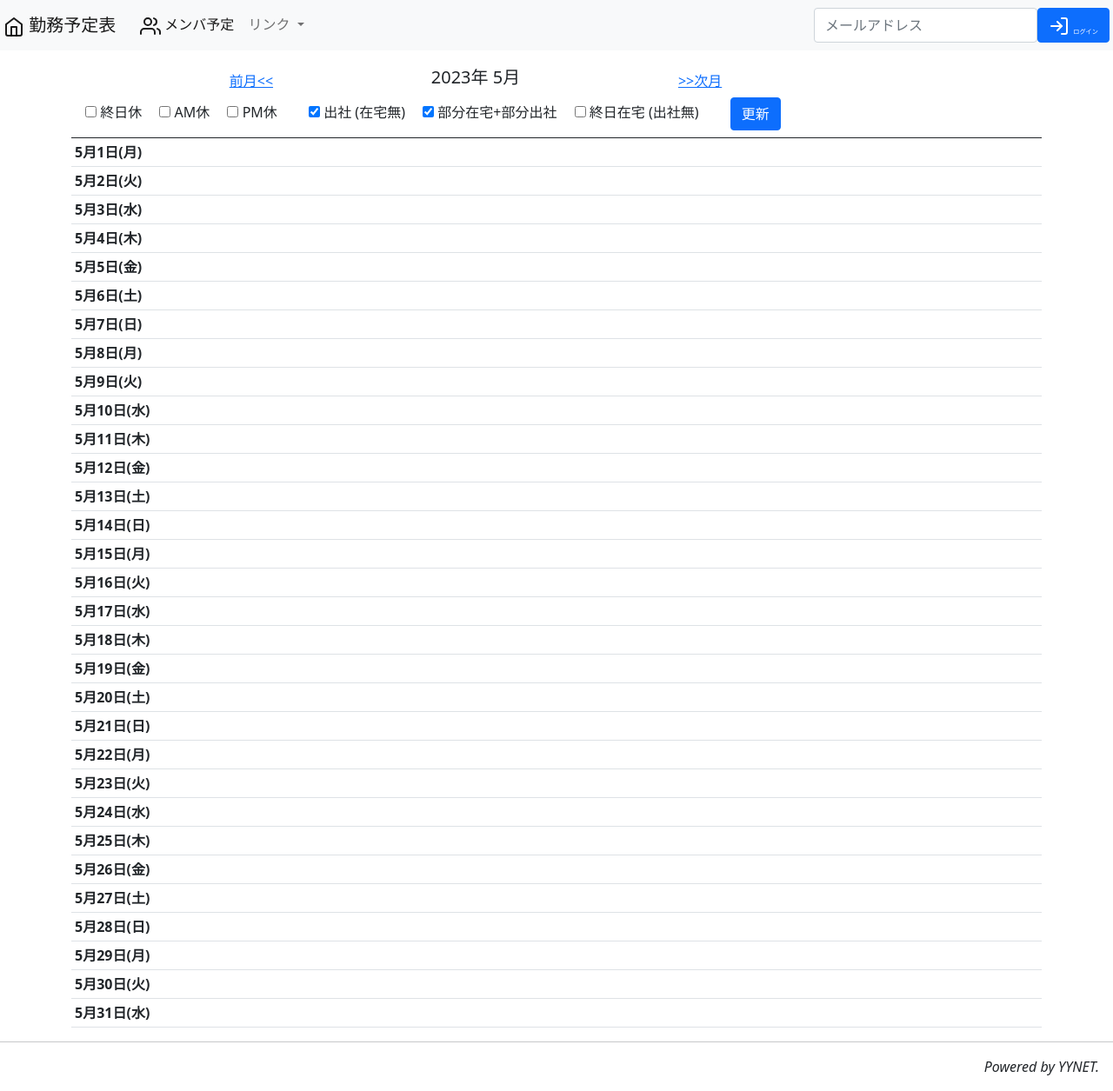
After one commit to yynet2022/swsm, a Django app: page /swsm/usersmonthschedules/ in a window 1280 px wide. The commit adds this page. Shown: the whole page at 87% size. Run offline with Django 3.2, Linux system fonts and the light colour scheme; lists and menus that the app fills with data are empty.

Commit message:
Add usersmonthschedules.

```diff
--- a/swsm/templates/swsm/includes/menubar.html
+++ b/swsm/templates/swsm/includes/menubar.html
@@ -9,7 +9,7 @@
     <form method="POST" action="{% url 'swsm:workstatus' %}">
       {% csrf_token %}
       <div class="input-group">
-      <input name="next" type="hidden" value="{{ request.path }}">
+      <input name="next" type="hidden" value="{{ request.get_full_path }}">
       {% if not user.workstatus or user.workstatus.status == 0 %}
       <button type="submit" class="btn btn-primary text-nowrap p-1"
 	      name="workstatus" value="in">勤務開始</button>
--- /dev/null
+++ b/swsm/templates/swsm/usersmonthschedules.html
@@ -0,0 +1,115 @@
+{% extends 'swsm/base.html' %}
+
+{% block menubar %}
+{% with with_workstatus=True %}
+{% include 'swsm/includes/menubar.html' %}
+{% endwith %}
+{% endblock %}
+
+{% block content %}
+
+<div class="col-auto">
+  <form id="id__form_umsnavi">
+    <div class="col-12 col-lg-10 d-flex justify-content-evenly">
+      <button type="submit" id="id_prev" class="btn btn-link mx-2"
+	      name="form_navi" value="prev">前月&lt;&lt;</button>
+      <span class="lead">
+	{{ month_curr|date:"Y年 n月" }}
+      </span>
+      <button type="submit" id="id_next" class="btn btn-link mx-2"
+	      name="form_navi" value="next">&gt;&gt;次月</button>
+    </div>
+
+    {% if today.month != date.month or today.year != date.year %}
+    <div class="col-12 col-lg-10 d-flex justify-content-center">
+      <button type="submit" id="id_today" class="btn btn-link mx-2"
+	      name="form_navi" value="today">
+	（{{today|date:"Y年n月"}}へ）
+      </button>
+    </div>
+    {% endif %}
+
+    <span class="col-auto m-1 p-1" role="group">
+      <span class="m-1 p-1">
+	<input type="checkbox" id="v10" name="v10" {{cv.v10}}>
+	<label for="v10">終日休</label>
+      </span>
+
+      <span class="m-1 p-1">
+	<input type="checkbox" id="v20" name="v20" {{cv.v20}}>
+	<label for="v20">AM休</label>
+      </span>
+
+      <span class="m-1 p-1">
+	<input type="checkbox" id="v30" name="v30" {{cv.v30}}>
+	<label for="v30">PM休</label>
+      </span>
+    </span>
+    <span class="col-auto m-1 p-1" role="group">
+      <span class="m-1 p-1">
+	<input type="checkbox" id="w10" name="w10" {{cv.w10}}>
+	<label for="w10">出社 (在宅無)</label>
+      </span>
+
+      <span class="m-1 p-1">
+	<input type="checkbox" id="w20" name="w20" {{cv.w20}}>
+	<label for="w20">部分在宅+部分出社</label>
+      </span>
+
+      <span class="m-1 p-1">
+	<input type="checkbox" id="w30" name="w30" {{cv.w30}}>
+	<label for="w30">終日在宅 (出社無)</label>
+      </span>
+
+    </span>
+    <span class="col-auto m-1 p-1">
+      <button type="submit" id="id__form_submit" class="btn btn-primary mx-2"
+	      name="form_submit" value="update">更新</button>
+    </span>
+  </form>
+</div>
+<div class="w-100"></div>
+
+<table class="table table-sm">
+  <thead>
+    <tr>
+      <th></th>
+      {% for q in qlist %}
+      <td><a href="{% url 'swsm:monthschedules_eid' q.user.get_eid %}">
+	  {% if q.user.usersetting.nickname %}
+	  {{ q.user.usersetting.nickname }}
+	  {% else %}
+	  {{ q.user.get_short_name }}
+	  {% endif %}
+      </a></td>
+      {% endfor %}
+    </tr>
+  </thead>
+  <tbody>
+    {% for x in mday_schedules %}
+    <tr>
+      <th>{{ x.date|date:"n月j日(D)" }} </th>
+      {% for xx in x.q %}
+      <td>{{xx}}</td>
+      {% endfor %}
+    </tr>
+    {% endfor %}
+  </tbody>
+</table>
+{% endblock %}
+
+{% block extrajs %}
+<script>
+  (function($){
+      $("#id_prev").click(function() {
+	  $("#id__form_umsnavi").attr("action", "{% url apptag month_prev.year month_prev.month %}");
+      })
+      $("#id_next").click(function() {
+	  $("#id__form_umsnavi").attr("action", "{% url apptag month_next.year month_next.month %}");
+      })
+      $("#id_today").click(function() {
+	  $("#id__form_umsnavi").attr("action", "{% url apptag %}");
+      })
+  })(jQuery);
+</script>
+{% endblock %}
--- a/swsm/urls.py
+++ b/swsm/urls.py
@@ -22,6 +22,11 @@ urlpatterns = [
          views.MonthSchedulesEID.as_view(), name='monthschedules_eid'),
     path('monthschedules/<eid>/<int:year>/<int:month>/',
          views.MonthSchedulesEID.as_view(), name='monthschedules_eid'),
+
+    path('usersmonthschedules/',
+         views.UsersMonthSchedulesView.as_view(), name='usersmonthschedules'),
+    path('usersmonthschedules/<int:year>/<int:month>/',
+         views.UsersMonthSchedulesView.as_view(), name='usersmonthschedules'),
 
     path('login/',
          views.InputAddress.as_view(), name='inputaddress'),
--- a/swsm/views/__init__.py
+++ b/swsm/views/__init__.py
@@ -3,6 +3,7 @@ from .auth import InputAddress, InputedAddress, AuthTokenEmail, LogoutView
 from .home import HomeView
 from .monthschedules import month_schedules, MonthSchedulesEID
 from .userschedules import UserSchedulesView
+from .usersmonthschedules import UsersMonthSchedulesView
 from .usersetting import (UserSettingView, usersetting_favoritegroup,
                           usersetting_worknotificationrecipient)
 from .workstatus import work_status
@@ -11,7 +12,7 @@ from .userlog import user_log, user_log_download
 __all__ = ['InputAddress', 'InputedAddress', 'AuthTokenEmail', 'LogoutView',
            'HomeView',
            'month_schedules', 'MonthSchedulesEID',
-           'UserSchedulesView',
+           'UserSchedulesView', 'UsersMonthSchedulesView',
            'UserSettingView', 'usersetting_favoritegroup',
            'usersetting_worknotificationrecipient',
            'work_status',
--- /dev/null
+++ b/swsm/views/usersmonthschedules.py
@@ -0,0 +1,149 @@
+# -*- coding: utf-8 -*-
+import datetime
+from django.views import generic
+from django.contrib.auth import get_user_model
+from django.db.models import Q
+from ..apps import AppConfig
+from ..forms import EmailForm
+from ..models import Schedule
+from .mixins import MonthCalendarMixin, WeekCalendarMixin, UtilsCalendarMixin
+
+import logging
+logger = logging.getLogger(__name__)
+logger.setLevel(logging.WARNING)
+# logger.setLevel(logging.INFO)
+
+User = get_user_model()
+
+
+class CalendarTools(MonthCalendarMixin,
+                    WeekCalendarMixin,
+                    UtilsCalendarMixin):
+    model = None
+
+    def __init__(self, request, *args, **kwargs):
+        self.request = request
+        self.args = args
+        self.kwargs = kwargs
+
+    def get_context_data(self, **kwargs):
+        context = kwargs
+        context.update(self.get_month_calendar(self.target_date))
+        context.update({
+            'today': datetime.date.today(),
+            'date': self.target_date,
+            })
+        del context['month_week_names']
+        del context['month_days']
+        return context
+
+
+class UsersMonthSchedulesView(generic.TemplateView):
+    template_name = AppConfig.name + '/usersmonthschedules.html'
+    model = Schedule
+
+    def get_context_data(self, **kwargs):
+        logger.info("> get_context_data: method=%s", self.request.method)
+        logger.info("> get_context_data: GET=%s", self.request.GET)
+
+        v10 = v20 = v30 = w10 = w20 = w30 = None
+        if self.request.method.lower() == 'get':
+            v10 = self.request.GET.get('v10')
+            v20 = self.request.GET.get('v20')
+            v30 = self.request.GET.get('v30')
+            w10 = self.request.GET.get('w10')
+            w20 = self.request.GET.get('w20')
+            w30 = self.request.GET.get('w30')
+        if v10 is None and v20 is None and v30 is None and \
+           w10 is None and w20 is None and w30 is None:
+            w10 = w20 = True
+        logger.info("v10=%s, v20=%s, v30=%s", v10, v20, v30)
+        logger.info("w10=%s, w20=%s, w30=%s", w10, w20, w30)
+
+        qdict = {}
+        for u in User.objects.all():
+            qdict[u.pk] = {'user': u, 'favorite': 0, }
+
+        try:
+            u = self.request.user
+            i = 10
+            for g in u.favoritegroup_set.all().order_by('name').reverse():
+                for gu in g.favoritegroupuser_set.all():
+                    qdict[gu.member.pk]['favorite'] = i
+                i += 1
+        except Exception:
+            pass
+
+        s = []
+        for x in qdict.keys():
+            if not qdict[x]['user'].is_active:
+                s.append(x)
+        for x in s:
+            del qdict[x]
+
+        qlist = qdict.values()
+
+        ct = CalendarTools(self.request, *self.args, **self.kwargs)
+        target_date = ct.target_date
+        ts = target_date.replace(day=1)
+        te = ct.get_next_month(target_date) - datetime.timedelta(days=1)
+        dt = te - ts
+        ndays = dt.days + 1
+
+        q = Q()
+        if v10:
+            q |= Q(vacation=10)
+        if v20:
+            q |= Q(vacation=20)
+        if v30:
+            q |= Q(vacation=30)
+        if w10:
+            q |= ~Q(vacation=10) & Q(working=10)
+        if w20:
+            q |= ~Q(vacation=10) & Q(working=20)
+        if w30:
+            q |= ~Q(vacation=10) & Q(working=30)
+        logger.info("q=%s", q)
+
+        def _get_mday_schedules():
+            for i in range(ndays):
+                tt = target_date.replace(day=i+1)
+                a = ['' for x in range(len(qlist))]
+                qs0 = Schedule.objects.filter(date=tt).filter(q)
+                for k, u in enumerate(qlist):
+                    qs = qs0.filter(user=u['user'])
+                    if qs:
+                        s = ''
+                        if qs[0].vacation == 10:
+                            s = '休'
+                        elif qs[0].vacation == 20:
+                            s = 'A'
+                        elif qs[0].vacation == 30:
+                            s = 'P'
+                        if qs[0].vacation != 10:
+                            if qs[0].working == 10:
+                                s += '出'
+                            elif qs[0].working == 20:
+                                s += '部'
+                            elif qs[0].working == 30:
+                                s += '在'
+                        a[k] = s
+                yield {'date': tt, 'q': a}
+
+        context = super().get_context_data(**kwargs)
+        context.update(ct.get_context_data())
+        context.update({
+            'mday_schedules': _get_mday_schedules(),
+            'userform': EmailForm(),
+            'qlist': qlist,
+            'apptag': AppConfig.name + ':usersmonthschedules',
+            'cv': {'v10': '' if v10 is None else 'checked',
+                   'v20': '' if v20 is None else 'checked',
+                   'v30': '' if v30 is None else 'checked',
+                   'w10': '' if w10 is None else 'checked',
+                   'w20': '' if w20 is None else 'checked',
+                   'w30': '' if w30 is None else 'checked'}
+            })
+
+        logger.info("< get_context_data: %s", context)
+        return context
```
